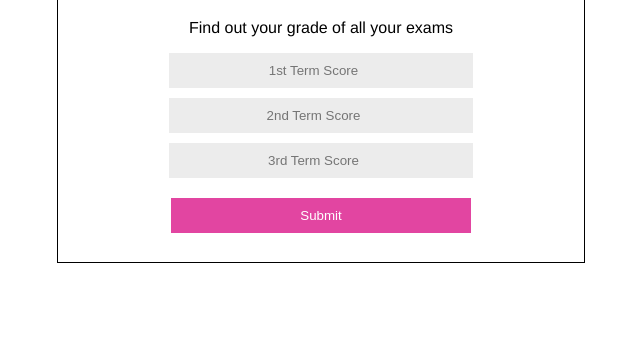
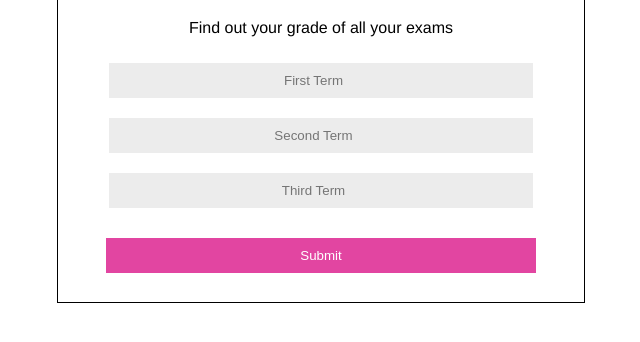
Before and after one commit to richardenuoma/30-DAYS-JAVASCRIPT-PRACTICE-, a plain HTML site: page DAY08/index.html in a window 1280 px wide. Shown: the part 102-444 px from the top of the page, without its empty margins (319-959 px from the left). Drawn offline with Linux system fonts and the light colour scheme.

Commit message:
Updated Day 8

```diff
--- a/DAY08/app.js
+++ b/DAY08/app.js
@@ -1,12 +1,14 @@
 let result = document.querySelector('.result');
 let btn = document.querySelector('.btn');
-let inputs = document.querySelectorAll('input');
+let inputs = document.querySelectorAll('#scores');
 
-let scoreArray = [];
+let scoreArray = []
 
-
-let scores = inputs.forEach((item)=>{
-    item.addEventListener('onchange', (e)=>{
-        console.log(e.target)
+btn.addEventListener('click', ()=>{
+    inputs.forEach((item)=>{
+        let value = item.value;
+        scoreArray.push(value);
     })
+    console.log(scoreArray)
+    result.innerHTML = scoreArray[0] + scoreArray[1] + scoreArray[2];
 })
--- a/DAY08/index.html
+++ b/DAY08/index.html
@@ -11,19 +11,14 @@
         <h1>Grade Average Calculator</h1>
         <p>Find out your grade of all your exams</p>
 
-        <form action="Submit" class="formGrades">
-            <label for="">
-                <input type="number" placeholder="1st Term Score" class="scores">
-            </label>
-            <label for="">
-                <input type="number" placeholder="2nd Term Score" class="scores">
-            </label>
-            <label for="">
-                <input type="number" placeholder="3rd Term Score" class="scores">
-            </label>
+        <div class="formContainer">
+            <input type="number" placeholder="First Term" id="scores">
+            <input type="number" placeholder="Second Term" id="scores">
+            <input type="number" placeholder="Third Term" id="scores">
+            <button class="btn">Submit</button>
+        </div>
 
-            <input type="button" value="Submit" class="btn">
-        </form>
+
 
         <h3 class="result"> </h3>
     </div>
--- a/DAY08/style.css
+++ b/DAY08/style.css
@@ -23,6 +23,7 @@ form{
     width: 70%;
     margin: 0 auto;
 }
+
 label{
     display: block;
     margin-top: 10px;
@@ -30,6 +31,7 @@ label{
 
 input[type="number"]{
     padding: 10px;
+    margin: 10px;
     width: 80%;
     outline: none;
     border: none;
```
Also changed, not shown: 1 other file.
